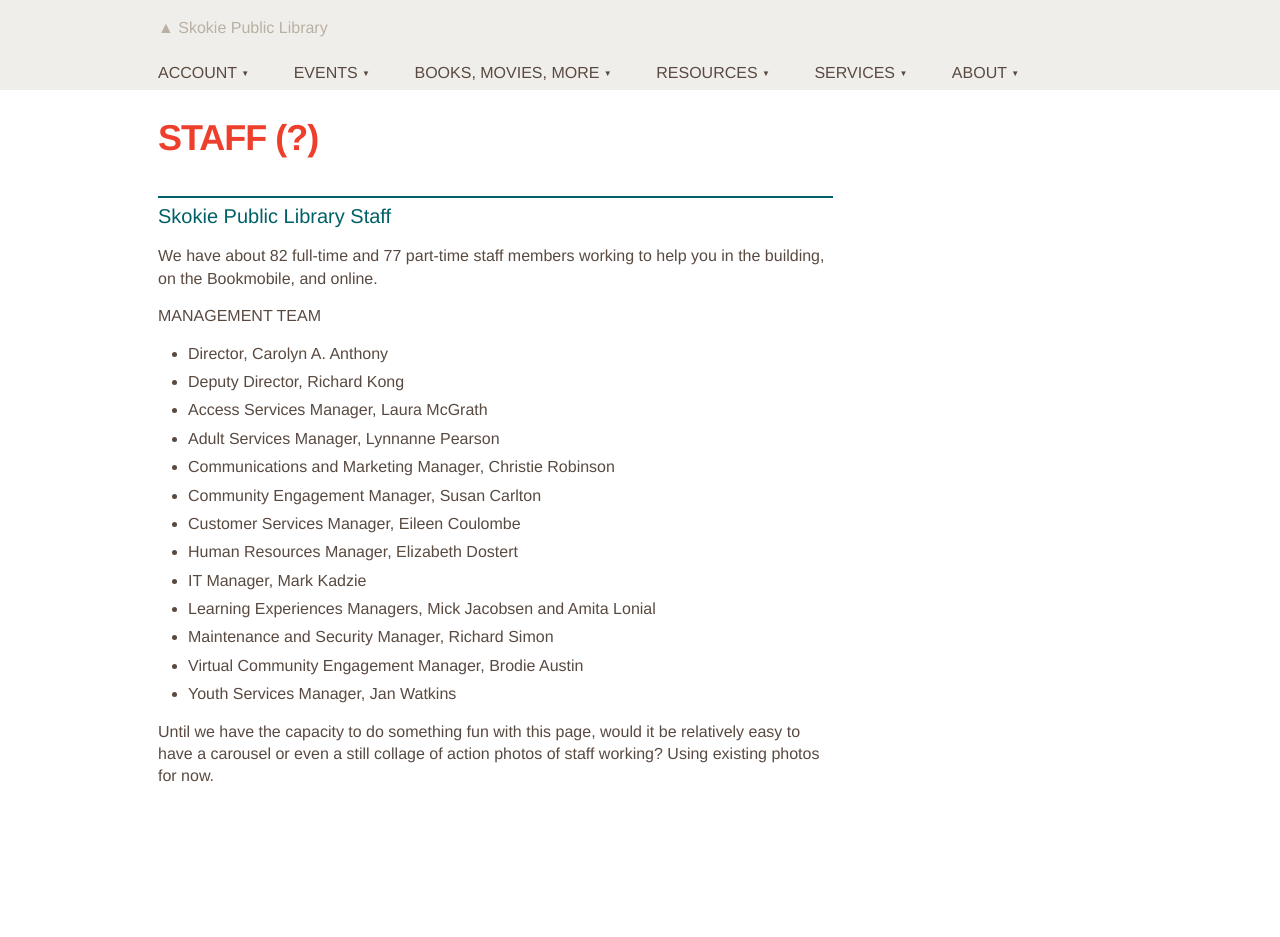
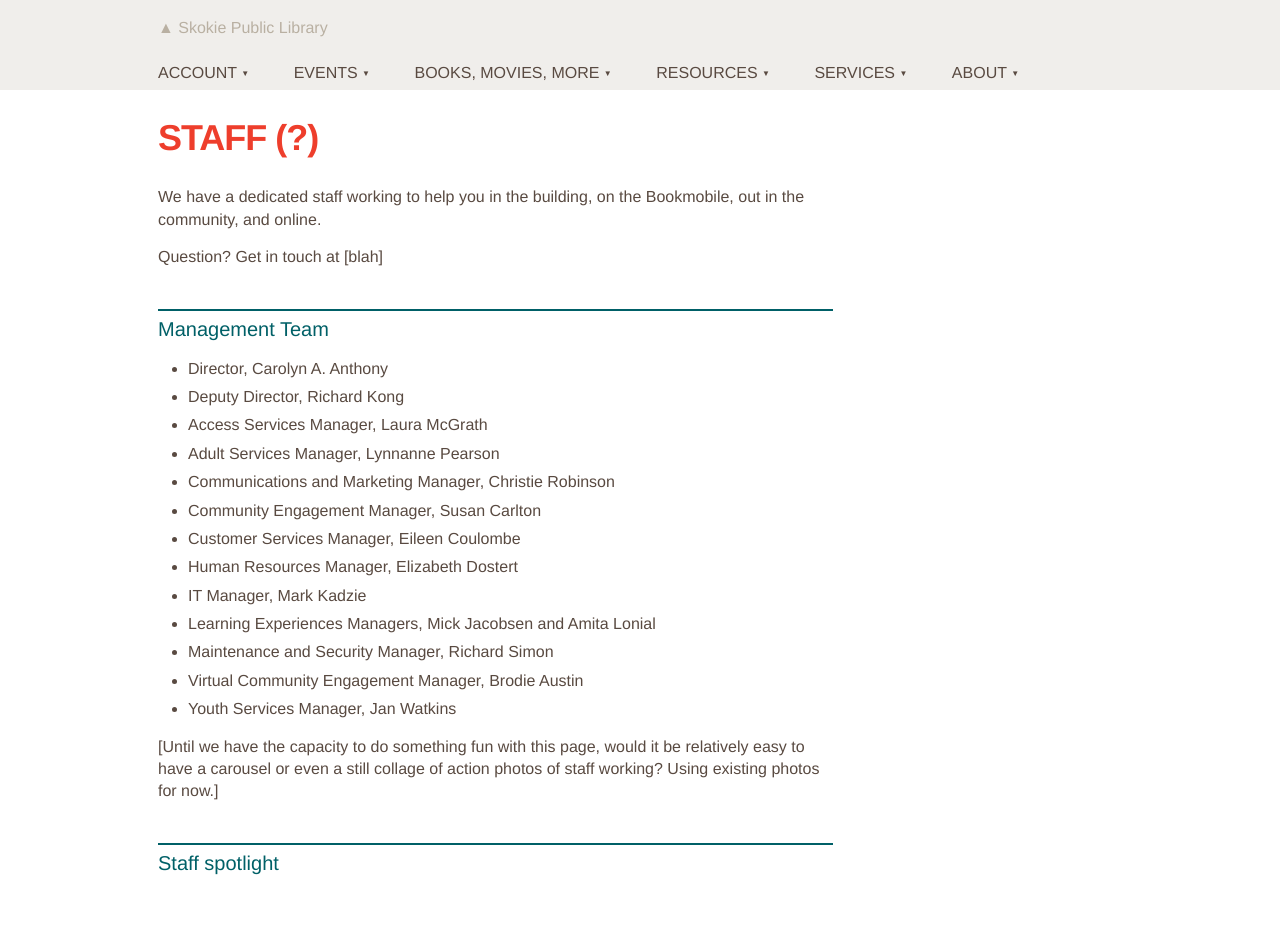
Before and after one commit to skokielibrary/spl-content, a Jekyll site: the page built from _content/christie/about--staff.markdown, in a window 1280 px wide. Built offline with Jekyll 4.4.1, drawn with Linux system fonts in a browser that asks for light colours; before the commit the page ends 900 px from its top, so only the background shows below that.

Commit message:
Updated about--staff.markdown

```diff
--- a/_content/christie/about--staff.markdown
+++ b/_content/christie/about--staff.markdown
@@ -4,11 +4,11 @@ title: "Staff (?)"
 published: true
 ---
 
-##Skokie Public Library Staff
+We have a dedicated staff working to help you in the building, on the Bookmobile, out in the community, and online.
 
-We have about 82 full-time and 77 part-time staff members working to help you in the building, on the Bookmobile, and online.
+Question? Get in touch at [blah]
 
-###Management Team
+##Management Team
 
 - Director, Carolyn A. Anthony
 - Deputy Director, Richard Kong
@@ -24,4 +24,6 @@ We have about 82 full-time and 77 part-time staff members working to help you in
 - Virtual Community Engagement Manager, Brodie Austin
 - Youth Services Manager, Jan Watkins
 
-Until we have the capacity to do something fun with this page, would it be relatively easy to have a carousel or even a still collage of action photos of staff working? Using existing photos for now.
+[Until we have the capacity to do something fun with this page, would it be relatively easy to have a carousel or even a still collage of action photos of staff working? Using existing photos for now.]
+
+##Staff spotlight
```
